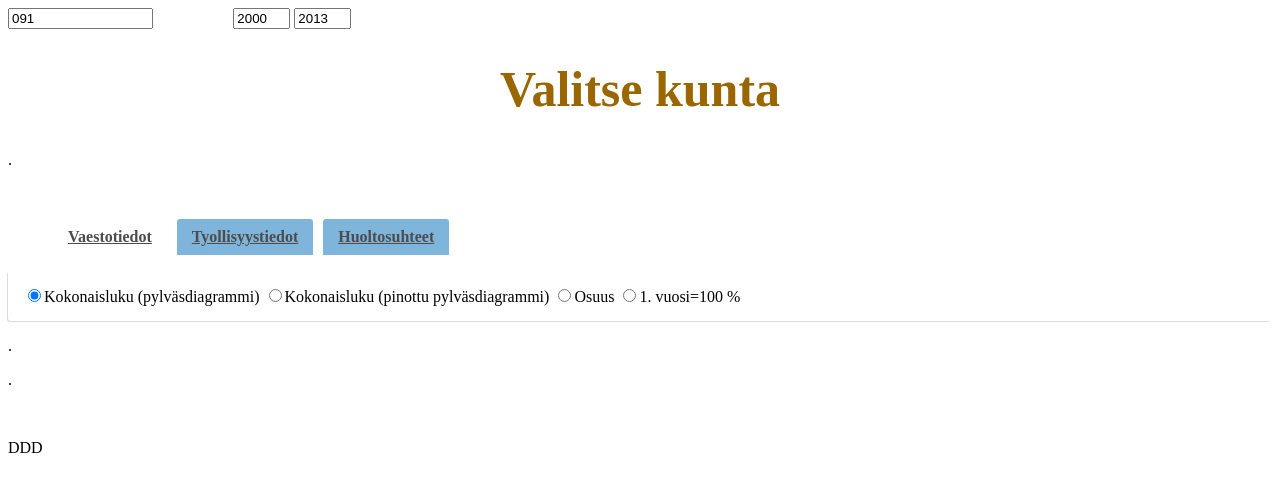
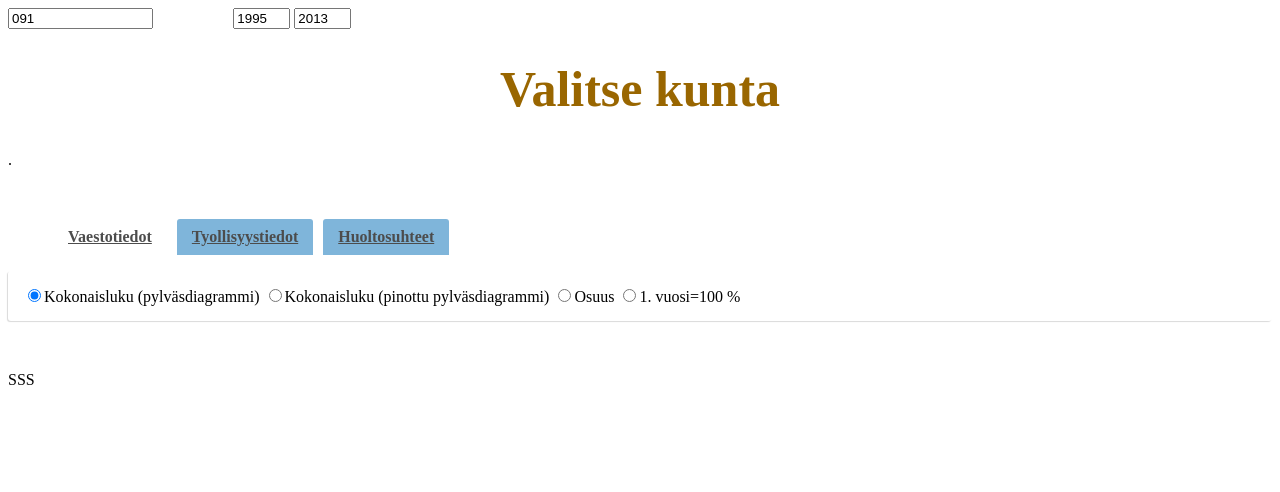
Before and after one commit to orani/orani.github.io, a Jekyll site: the page portfolio/project3/index.html, which Jekyll copies as it is, in a window 1280 px wide. Shown: the top 492 px of the page. Built offline with Jekyll 4.4.1, drawn with Linux system fonts in a browser that asks for light colours; nearby versions of some CDN libraries; comment, search, counter and statistics services are not loaded.

Commit message:
Update index.html

```diff
--- a/portfolio/project3/index.html
+++ b/portfolio/project3/index.html
@@ -107,12 +107,12 @@ h1 {
 </style>
 </head>
 <body onload="haekokomaa();
-vaihtoehdot();§ ">
+vaihtoehdot(); ">
 
 <div id="input"  style="width:100%; ">
 <input id="kuntakysely" value="091" list="kuntaKooditNimet" onkeypress="raportti_alustus(event); " onfocus="select();" size="15" type="text">
 <button onclick="raportti_alustus('nappulasta');raportti();" style="visibility:hidden">Hae luvut</button>
-<input id="vuosi_min" value="2000"   onclick="select()" size="4" type="text">
+<input id="vuosi_min" value="1995"   onclick="select()" size="4" type="text">
 <input id="vuosi_max" value="2013"   onclick="select()" size="4" type="text">
 
 </div>
@@ -167,9 +167,7 @@ vaihtoehdot();§ ">
 
 <br>
 
-<p id="kpl_2">.</p>
-<p id="kpl_3">.</p>
-<p id="taulukkodata" style="visibility:hidden;">DDD</p>
+<p id="taulukkodata" style="visibility:hidden;">.</p>
 <p id="taulukkodata_kokomaa" style="visibility:visible;">DDD</p>
 
 <p id="taulukoitavakuntakoodi" style="visibility:hidden">.</p>
```
